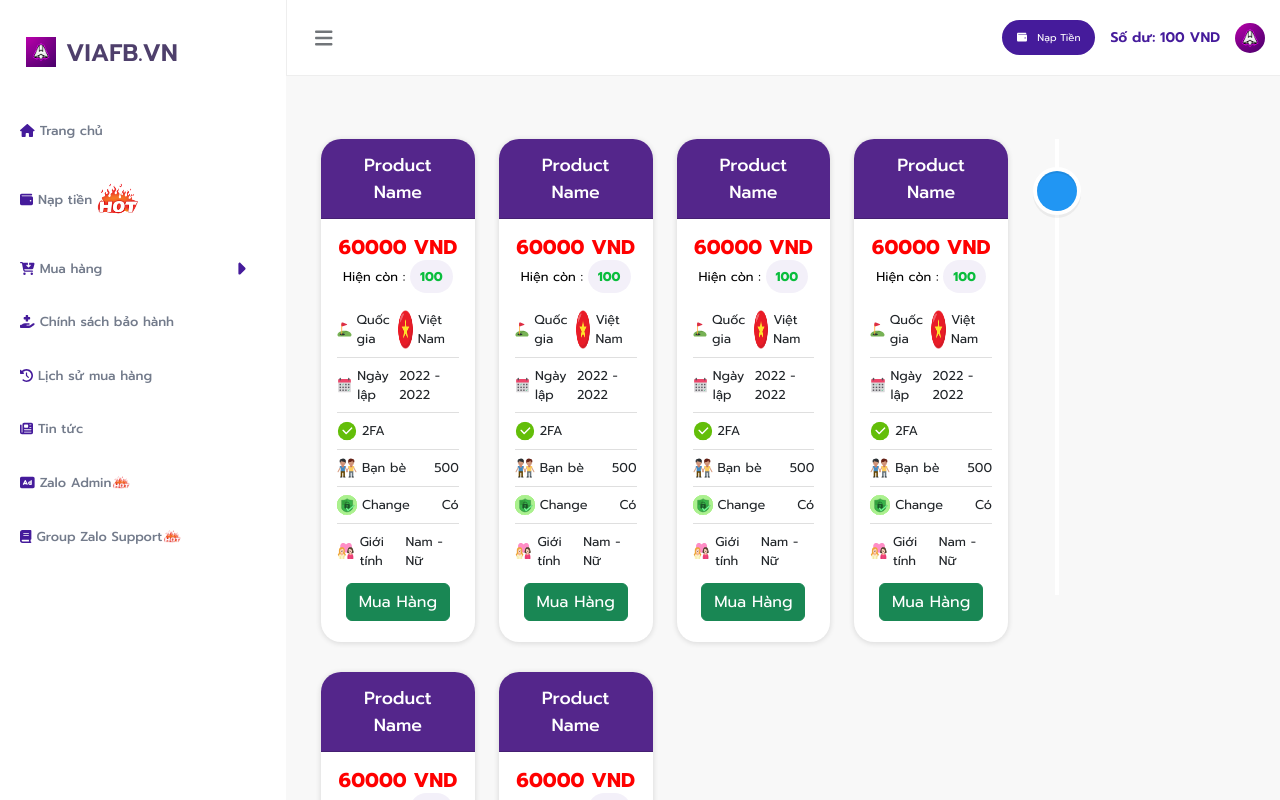
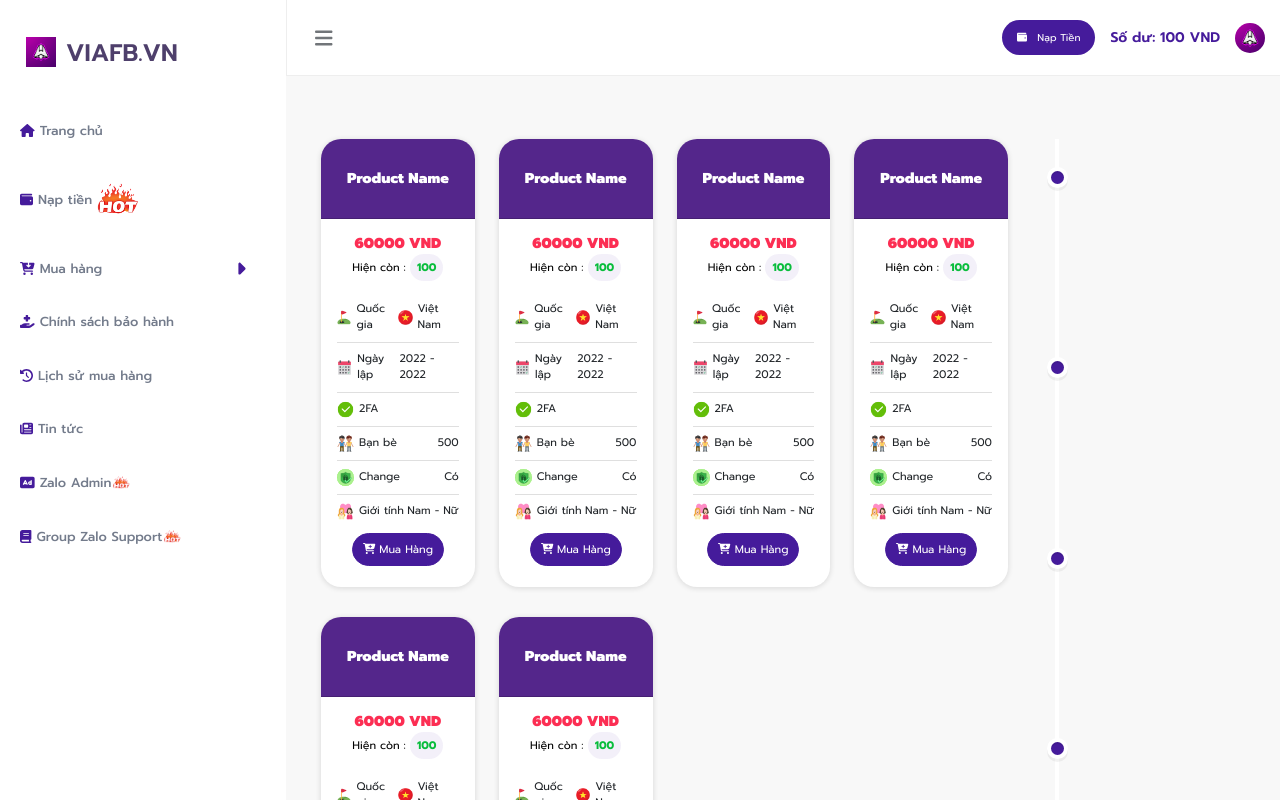
Before and after one commit to d-tech-team/NextJs_ViaFb, a Next.js app: page /category/1 in a window 1280 px wide. Shown: the top 800 px of the page. Built offline with nearby package versions, Linux system fonts and the light colour scheme.

Commit message:
css product, modal

```diff
--- a/components/Product/index.jsx
+++ b/components/Product/index.jsx
@@ -1,87 +1,133 @@
-import Image from 'next/image'
-import React from 'react'
-import { Button, Card, ListGroup } from 'react-bootstrap'
-import ModalProduct from '../ModalProduct';
-import styles from './index.module.scss'
+import Image from "next/image";
+import React from "react";
+import { Button, Card, ListGroup } from "react-bootstrap";
+import ModalProduct from "../ModalProduct";
+import styles from "./index.module.scss";
+import { FontAwesomeIcon } from "@fortawesome/react-fontawesome";
+import { faCartPlus } from "@fortawesome/free-solid-svg-icons";
 
 function Product({ product }) {
   const [modalShow, setModalShow] = React.useState(false);
 
   return (
     <Card className={styles.product}>
-            <Card.Header className={`${styles.title} bg-primary-2`}>{product.title}</Card.Header>
+      <Card.Header className={`${styles.title} bg-primary-2`}>
+        {product.title}
+      </Card.Header>
       <Card.Body>
         <Card.Title className={styles.price}>{product.price} VND</Card.Title>
-                <Card.Text as='div'>
-                    <p className={styles.available}>Hiện còn : <span className='text-success'>{product.available}</span></p>
+        <Card.Text as="div">
+          <p className={styles.available}>
+            Hiện còn : <span className="text-success">{product.available}</span>
+          </p>
           <ListGroup variant="flush" className={styles.list_property}>
             <ListGroup.Item className={styles.property}>
               <span className={styles.left}>
-                                <Image src='/images/icon/country.svg' width={20} height={20} alt="" />
+                <Image
+                  src="/images/icon/country.svg"
+                  width={17}
+                  height={17}
+                  alt=""
+                />
                 <span className={styles.name}>Quốc gia</span>
               </span>
               <span className={styles.right}>
-                                <Image src='/images/icon/vn.png' width={20} height={20} alt="" />
+                <Image
+                  src="/images/icon/vn.png"
+                  width={17}
+                  height={17}
+                  objectFit={"contain"}
+                  alt=""
+                />
+                <br></br>
                 <span className={styles.name}>{product.city}</span>
               </span>
             </ListGroup.Item>
             <ListGroup.Item className={styles.property}>
               <span className={styles.left}>
-                                <Image src='/images/icon/year.svg' width={20} height={20} alt="" />
+                <Image
+                  src="/images/icon/year.svg"
+                  width={17}
+                  height={17}
+                  alt=""
+                />
                 <span className={styles.name}>Ngày lập</span>
               </span>
-                            <span className={styles.right}>
-                                {product.publish}
-                            </span>
+              <span className={styles.right}>{product.publish}</span>
             </ListGroup.Item>
             <ListGroup.Item className={styles.property}>
               <span className={styles.left}>
-                                <Image src='/images/icon/tichxanh.svg' width={20} height={20} alt="" />
+                <Image
+                  src="/images/icon/tichxanh.svg"
+                  width={17}
+                  height={17}
+                  alt=""
+                />
                 <span className={styles.name}>2FA</span>
               </span>
-                            <span className={styles.right}>
-                                {product['2FA']}
-                            </span>
+              <span className={styles.right}>{product["2FA"]}</span>
             </ListGroup.Item>
             <ListGroup.Item className={styles.property}>
               <span className={styles.left}>
-                                <Image src='/images/icon/friend.svg' width={20} height={20} alt="" />
+                <Image
+                  src="/images/icon/friend.svg"
+                  width={17}
+                  height={17}
+                  alt=""
+                />
                 <span className={styles.name}>Bạn bè</span>
               </span>
-                            <span className={styles.right}>
-                                {product.friend}
-                            </span>
+              <span className={styles.right}>{product.friend}</span>
             </ListGroup.Item>
             <ListGroup.Item className={styles.property}>
               <span className={styles.left}>
-                                <Image src='/images/icon/change.svg' width={20} height={20} alt="" />
+                <Image
+                  src="/images/icon/change.svg"
+                  width={17}
+                  height={17}
+                  alt=""
+                />
                 <span className={styles.name}>Change</span>
               </span>
-                            <span className={styles.right}>
-                                {product.changeable}
-                            </span>
+              <span className={styles.right}>{product.changeable}</span>
             </ListGroup.Item>
             <ListGroup.Item className={styles.property}>
               <span className={styles.left}>
-                                <Image src='/images/icon/gender.svg' width={20} height={20} alt="" />
+                <Image
+                  src="/images/icon/gender.svg"
+                  width={17}
+                  height={17}
+                  alt=""
+                />
                 <span className={styles.name}>Giới tính</span>
               </span>
-                            <span className={styles.right}>
-                                {product.gender}
-                            </span>
+              <span className={styles.right}>{product.gender}</span>
             </ListGroup.Item>
           </ListGroup>
         </Card.Text>
-                <div className={styles.btn_order}>
-                    <Button variant='success' onClick={() => setModalShow(true)}>Mua Hàng</Button>
+        <div className="text-center">
+          <Button
+            className={styles.btn_order}
+            // variant="success"
+            onClick={() => setModalShow(true)}
+          >
+            <FontAwesomeIcon icon={faCartPlus} className={styles.icon_cart} />{" "}
+            Mua Hàng
+          </Button>
           <ModalProduct
+            product={{
+              title: product.title || "Tên sản phẩm",
+              description: product.description || "Mô tả",
+              price: product.price || 1000,
+              available: product.available || 100,
+            }}
             show={modalShow}
             onHide={() => setModalShow(false)}
           />
         </div>
       </Card.Body>
     </Card>
-    )
+  );
 }
 
-export default Product
+export default Product;
--- a/components/Product/index.module.scss
+++ b/components/Product/index.module.scss
@@ -10,26 +10,29 @@
 
   .title {
     color: #fff;
-        font-weight: 500;
+    font-weight: 900;
     text-align: center;
     min-height: 80px;
     display: flex;
     justify-content: center;
     align-items: center;
-        font-size: 1.1rem;
+    font-size: 0.9rem;
+    padding: 8px 15px !important;
   }
 
   .price {
-        color: red;
-        font-weight: 700;
+    color: #fc2e53;
+    font-weight: 900;
     text-align: center;
+    font-size: 0.9rem;
   }
 
   .available {
     text-align: center;
+    font-size: 11px;
 
     span {
-            padding: 7px 10px;
+      padding: 5px 7px;
       font-weight: 700;
       background-color: rgba(136, 108, 192, 0.1);
       border-radius: 30px;
@@ -43,17 +46,39 @@
       padding-left: 0;
       padding-right: 0;
 
-            &>span {
+      & > span {
         display: flex;
       }
       .name {
         margin-left: 5px;
+        font-size: 11px;
       }
-
     }
   }
   .btn_order {
     text-align: center;
     margin: 5px 0;
   }
+
+  .right {
+    font-size: 11px;
   }
+  .btn_order {
+    background-color: #451b9b;
+    border-color: #451b9b;
+    border-radius: 17.5px;
+    border-style: solid;
+    border-width: 1px;
+    color: #ffffff;
+    display: inline-block;
+    font-family: Prompt;
+    font-size: 11px;
+    line-height: 17.073px;
+    padding: 7px 10px;
+    text-align: center;
+
+    &:hover {
+      background: green;
+    }
+  }
+}
--- a/components/ProductAndHistory/index.jsx
+++ b/components/ProductAndHistory/index.jsx
@@ -1,17 +1,20 @@
-import React from 'react'
-import { Col, Row } from 'react-bootstrap'
-import Product from '../Product'
-import { VerticalTimeline, VerticalTimelineElement }  from 'react-vertical-timeline-component';
-import 'react-vertical-timeline-component/style.min.css';
+import React from "react";
+import { Col, Row, Card } from "react-bootstrap";
+import Product from "../Product";
+import {
+  VerticalTimeline,
+  VerticalTimelineElement,
+} from "react-vertical-timeline-component";
+import "react-vertical-timeline-component/style.min.css";
 
-function ProductAndHistory({ products }) {
+function ProductAndHistory({ products, histories }) {
   return (
     <Row>
       <Col xs={12} sm={12} lg={9}>
         <Row>
           {products.map((product, index) => (
             <>
-                            <Col xs={12} sm={12} md={6} lg={3} key={index} >
+              <Col xs={12} sm={12} md={6} lg={3} key={index}>
                 <Product product={product} />
               </Col>
             </>
@@ -19,24 +22,42 @@ function ProductAndHistory({ products }) {
         </Row>
       </Col>
       <Col xs={12} sm={12} lg={3}>
-                <VerticalTimeline layout={'1-column-left'}>
+        {/* <Card className="border-0 shadow-sm rounded"> */}
+          <VerticalTimeline layout={"1-column-left"}>
+            {histories?.map((history, index) => (
               <VerticalTimelineElement
+                key={index}
                 className="vertical-timeline-element--work"
-                        contentStyle={{ background: 'rgb(33, 150, 243)', color: '#fff' }}
-                        contentArrowStyle={{ borderRight: '7px solid  rgb(33, 150, 243)' }}
-                        date="2011 - present"
-                        iconStyle={{ background: 'rgb(33, 150, 243)', color: '#fff'}}
+                contentStyle={{ background: "#F3F0F8", color: "#000" }}
+                contentArrowStyle={{
+                  borderRight: "7px solid  #F3F0F8",
+                }}
+                iconStyle={{
+                  background: "rgb(69,27,155)",
+                  color: "#fff",
+                  width: "13px",
+                  height: "13px",
+                  left: "14px",
+                  borderSpacing: "20px",
+                  borderWidth: "1px",
+                }}
               >
-                        <h3 className="vertical-timeline-element-title">Creative Director</h3>
-                        <h4 className="vertical-timeline-element-subtitle">Miami, FL</h4>
-                        <p>
-                            Creative Direction, User Experience, Visual Design, Project Management, Team Leading
-                        </p>
+                <h6
+                  class="mb-0"
+                  style={{
+                    fontSize: "12px",
+                  }}
+                >
+                  <b>{history.username}</b> vừa mua <b>1</b> tài khoản{" "}
+                  <b>{history.product}</b> với giá <b>{history.price}</b> VND
+                </h6>
               </VerticalTimelineElement>
+            ))}
           </VerticalTimeline>
+        {/* </Card> */}
       </Col>
     </Row>
-    )
+  );
 }
 
-export default ProductAndHistory
+export default ProductAndHistory;
--- a/pages/category/[slug]/index.jsx
+++ b/pages/category/[slug]/index.jsx
@@ -1,12 +1,11 @@
-import Head from 'next/head'
-import { useRouter } from 'next/router'
-import React from 'react'
-import { Col, Row } from 'react-bootstrap'
-import Product from '../../../components/Product'
-import ProductAndHistory from '../../../components/ProductAndHistory'
+import Head from "next/head";
+import { useRouter } from "next/router";
+import React from "react";
+import { Col, Row } from "react-bootstrap";
+import Product from "../../../components/Product";
+import ProductAndHistory from "../../../components/ProductAndHistory";
 
-
-function Category({products}) {
+function Category({ products }) {
   const router = useRouter();
   const { slug } = router.query;
   return (
@@ -14,23 +13,48 @@ function Category({products}) {
       <Head>
         <title>{slug}</title>
       </Head>
-            <ProductAndHistory products={products} />
-
+      <ProductAndHistory
+        products={products}
+        histories={[
+          {
+            username: "vo luu binh",
+            product: "Via Philipines Cổ",
+            price: "69,000",
+          },
+          {
+            username: "vo luu binh",
+            product: "Via Philipines Cổ",
+            price: "69,000",
+          },
+          {
+            username: "vo luu binh",
+            product: "Via Philipines Cổ",
+            price: "69,000",
+          },
+          {
+            username: "vo luu binh",
+            product: "Via Philipines Cổ",
+            price: "69,000",
+          },
+          {
+            username: "vo luu binh",
+            product: "Via Philipines Cổ",
+            price: "69,000",
+          },
+        ]}
+      />
     </>
-
-    )
+  );
 }
 
-
-export default Category
-
+export default Category;
 
 // This gets called on every request
 export async function getServerSideProps() {
   // Fetch data from external API
-    const res = await fetch('http://localhost:3000/api/products')
-    const products = await res.json()
+  const res = await fetch("http://localhost:3000/api/products");
+  const products = await res.json();
 
   // Pass data to the page via props
-    return { props: { products } }
+  return { props: { products } };
 }
```
Also changed, not shown: components/Menu/Menu.jsx (+7 -27 lines), components/Menu/MenuItem/index.jsx (+28 -16 lines), components/Menu/MenuItem/index.module.scss (+8 -0 lines), components/ModalProduct/Modal.module.scss (added, +23 -0 lines), components/ModalProduct/index.jsx (+70 -15 lines), 1 other file (tests, documents, lock files or other folders). Lines whose indentation alone changed are shown as unchanged.
